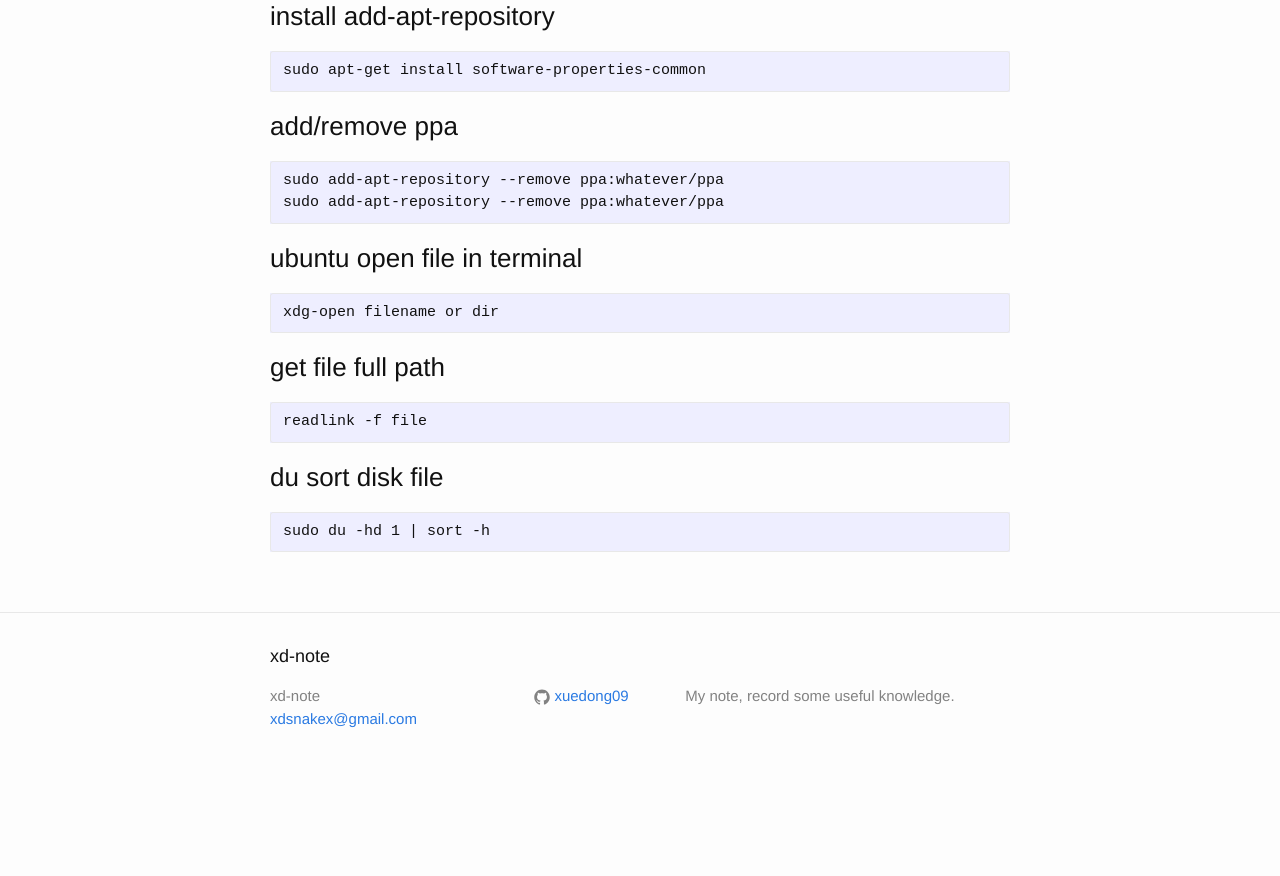
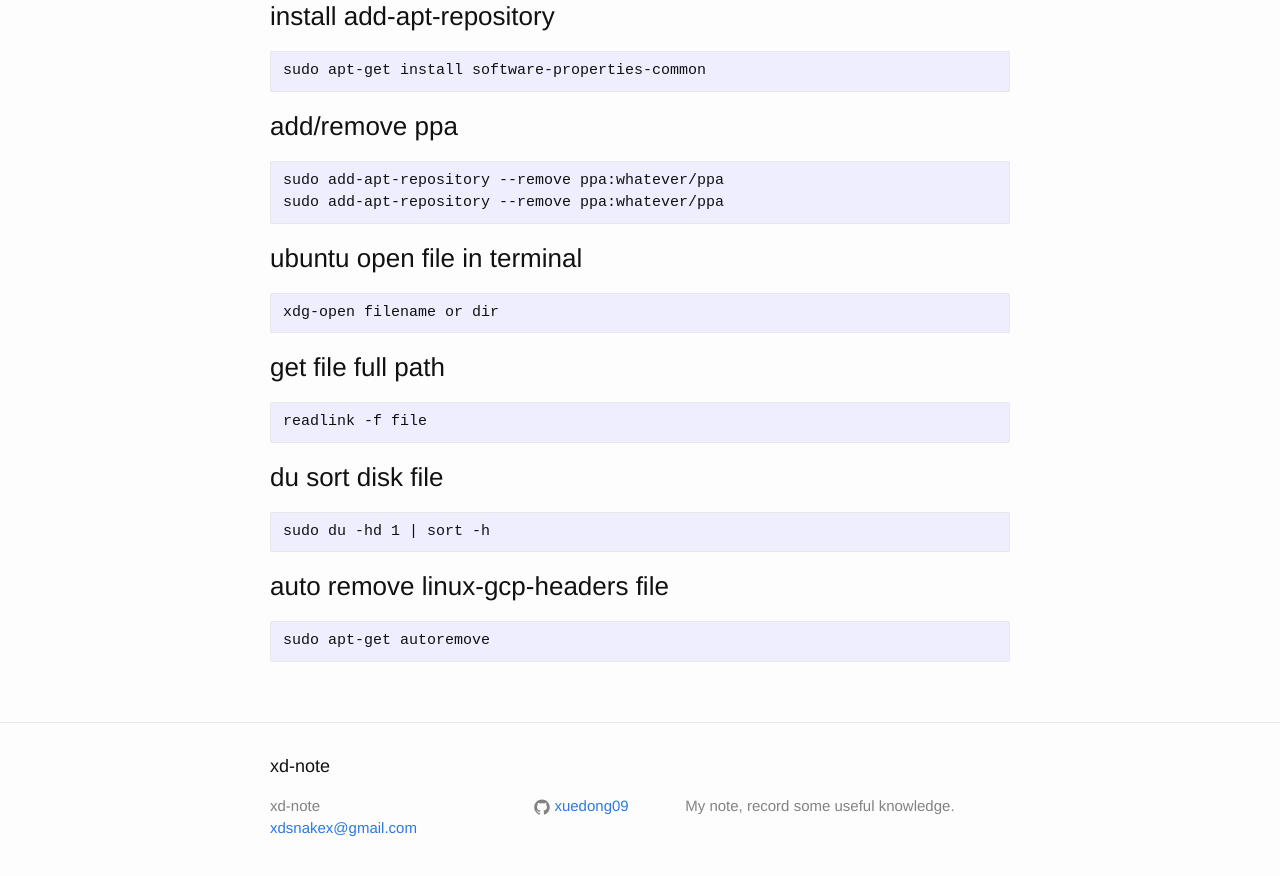
Before and after one commit to xuedong09/xuedong09.github.io, a Jekyll site: the page built from _posts/2016-02-24-linux.md, in a window 1280 px wide and 900 px high, scrolled down 1625 px. Shown: the top 876 px of the window. Built offline with Jekyll 4.4.1, drawn with Linux system fonts in a browser that asks for light colours; before the commit the page ends 2415 px from its top, so only the background shows below that.

Commit message:
auto remove linux header

```diff
--- a/_posts/2016-02-24-linux.md
+++ b/_posts/2016-02-24-linux.md
@@ -83,3 +83,7 @@ categories: jekyll update
 ### du sort disk file
 
     sudo du -hd 1 | sort -h
+
+### auto remove linux-gcp-headers file
+
+    sudo apt-get autoremove
```
